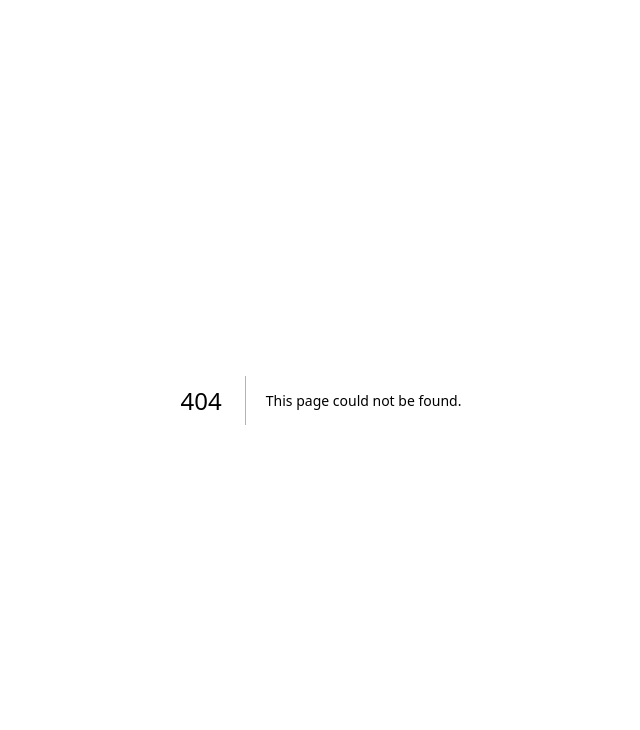
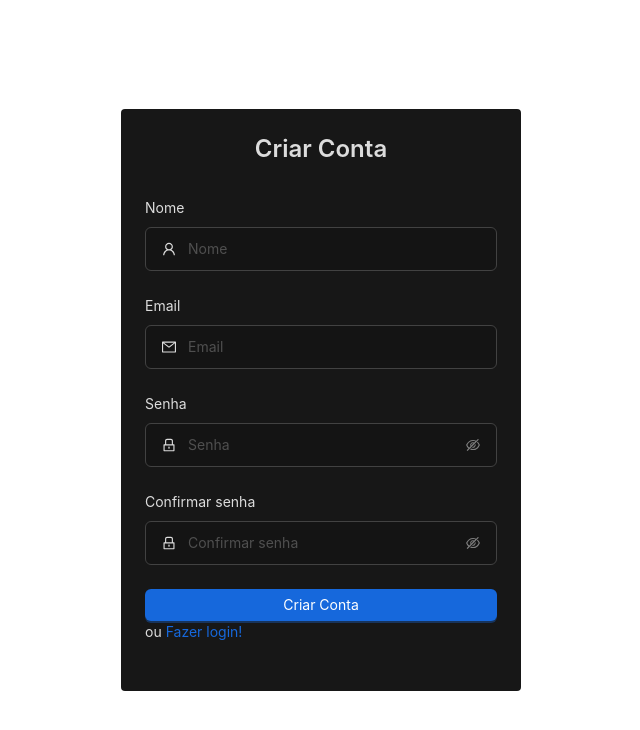
Before and after one commit to ViniciusCavalcanteSantos/vinmo, a Next.js app in the folder client/: page /criar-conta in a window 1280 px wide. Before the commit this address had no page. Shown: the top 730 px of the page, without its empty margins (319-959 px from the left). Built offline with nearby package versions, Linux system fonts and the light colour scheme; what @ant-design/nextjs-registry would draw is missing.

Commit message:
feat: adiciona página de login e cadastro

```diff
--- /dev/null
+++ b/client/app/(guest)/criar-conta/page.tsx
@@ -0,0 +1,85 @@
+"use client"
+
+import {Button, Form, Input, notification} from "antd";
+import {LockOutlined, MailOutlined, UserOutlined} from "@ant-design/icons";
+import Link from "next/link";
+import {register} from "@/app/lib/database/User";
+import {useLocalStorage} from "react-use";
+import {redirect} from "next/navigation";
+import {useEffect} from "react";
+
+export default function Page() {
+  const [api, contextHolder] = notification.useNotification();
+  const [token, setToken] = useLocalStorage("token")
+  const [_, setUser] = useLocalStorage("user")
+
+  useEffect(() => {
+    if(token) redirect("/home")
+  }, [token])
+
+  const handleFinish = async(values: any) => {
+    const res = await register(values.name, values.email, values.password, values.password_confirmation)
+    if("error" in res) {
+      api.info({
+        message: res.error,
+      });
+      return;
+    }
+
+    setToken(res.token)
+    setUser(res.user)
+    redirect("/home")
+  }
+
+  return (
+    <Form
+      initialValues={{ remember: true }}
+      style={{ maxWidth: 360 }}
+      onFinish={handleFinish}
+      requiredMark={false}
+    >
+      {contextHolder}
+      <h1 className="text-center mb-8 text-2xl font-semibold">Criar Conta</h1>
+
+      <Form.Item
+        layout="vertical"
+        label="Nome"
+        name="name"
+        rules={[{ required: true, max: 255 }]}
+      >
+        <Input prefix={<UserOutlined style={{ marginRight: 8 }} />} placeholder="Nome" style={{ padding: "10px 16px" }} />
+      </Form.Item>
+      <Form.Item
+        layout="vertical"
+        label="Email"
+        name="email"
+        rules={[{ required: true, max: 255 }]}
+      >
+        <Input prefix={<MailOutlined style={{ marginRight: 8 }} />} placeholder="Email" style={{ padding: "10px 16px" }} type="email" />
+      </Form.Item>
+      <Form.Item
+        layout="vertical"
+        label="Senha"
+        name="password"
+        rules={[{ required: true, max: 255  }]}
+      >
+        <Input.Password prefix={<LockOutlined style={{ marginRight: 8 }} />} placeholder="Senha" style={{ padding: "10px 16px" }} />
+      </Form.Item>
+      <Form.Item
+        layout="vertical"
+        label="Confirmar senha"
+        name="password_confirmation"
+        rules={[{ required: true, max: 255  }]}
+      >
+        <Input.Password prefix={<LockOutlined style={{ marginRight: 8 }} />} placeholder="Confirmar senha" style={{ padding: "10px 16px" }} />
+      </Form.Item>
+
+      <Form.Item>
+        <Button block type="primary" htmlType="submit">
+          Criar Conta
+        </Button>
+        ou <Link href="/criar-conta">Fazer login!</Link>
+      </Form.Item>
+    </Form>
+  );
+}
--- /dev/null
+++ b/client/app/(guest)/layout.tsx
@@ -0,0 +1,12 @@
+import {PropsWithChildren} from "react";
+
+export default function Layout({children}: PropsWithChildren) {
+
+  return (
+    <div className="h-full flex justify-center items-center">
+      <div className="w-100 bg-neutral-900 p-6 rounded-sm">
+        {children}
+      </div>
+    </div>
+  );
+}
--- /dev/null
+++ b/client/app/(guest)/page.tsx
@@ -0,0 +1,69 @@
+"use client"
+
+import {Button, Form, Input, notification} from "antd";
+import {LockOutlined, MailOutlined} from "@ant-design/icons";
+import Link from "next/link";
+import {login} from "@/app/lib/database/User";
+import {useLocalStorage} from "react-use";
+import {redirect} from "next/navigation";
+import {useEffect} from "react";
+
+export default function Page() {
+  const [api, contextHolder] = notification.useNotification();
+  const [token, setToken] = useLocalStorage("token")
+  const [_, setUser] = useLocalStorage("user")
+
+  useEffect(() => {
+    if(token) redirect("/home")
+  }, [token])
+
+  const handleFinish = async(values: any) => {
+    const res = await login(values.email, values.password)
+    if("error" in res) {
+      api.info({
+        message: res.error,
+      });
+      return;
+    }
+
+    setToken(res.token)
+    setUser(res.user)
+    redirect("/home")
+  }
+
+  return (
+    <Form
+      initialValues={{ remember: true }}
+      style={{ maxWidth: 360 }}
+      onFinish={handleFinish}
+      requiredMark={false}
+    >
+      {contextHolder}
+      <h1 className="text-center mb-8 text-2xl font-semibold">Entrar</h1>
+
+      <Form.Item
+        layout="vertical"
+        label="Email"
+        name="email"
+        rules={[{ required: true, max: 255 }]}
+      >
+        <Input prefix={<MailOutlined style={{ marginRight: 8 }} />} placeholder="Email" style={{ padding: "10px 16px" }} type="email" />
+      </Form.Item>
+      <Form.Item
+        layout="vertical"
+        label="Senha"
+        name="password"
+        rules={[{ required: true, min: 6, max: 255  }]}
+      >
+        <Input.Password prefix={<LockOutlined style={{ marginRight: 8 }} />} placeholder="Senha" style={{ padding: "10px 16px" }} />
+      </Form.Item>
+
+      <Form.Item>
+        <Button block type="primary" htmlType="submit" className="mb-2">
+          Entrar
+        </Button>
+        ou <Link href="/criar-conta">Crie uma conta!</Link>
+      </Form.Item>
+    </Form>
+  );
+}
--- /dev/null
+++ b/client/app/home/page.tsx
@@ -0,0 +1,7 @@
+
+export default function Home() {
+
+  return (
+    <>TESTE</>
+  );
+}
--- a/client/app/layout.tsx
+++ b/client/app/layout.tsx
@@ -24,9 +24,9 @@ export default function RootLayout({
   children: React.ReactNode;
 }>) {
   return (
-    <html lang="pt-BR">
+    <html lang="pt-BR" className="h-full">
       <body
-        className={`${geistSans.variable} ${geistMono.variable} antialiased`}
+        className={`${geistSans.variable} ${geistMono.variable} antialiased h-full`}
       >
         <Providers>
             {children}
--- a/client/app/page.tsx
+++ /dev/null
@@ -1,10 +0,0 @@
-import {Button} from "antd";
-
-export default function Home() {
-
-  return (
-      <>
-          <Button type="primary">Button</Button>
-      </>
-  );
-}
--- a/client/app/providers.tsx
+++ b/client/app/providers.tsx
@@ -1,11 +1,21 @@
+'use client'
+
 import {AntdRegistry} from "@ant-design/nextjs-registry";
 import {PropsWithChildren} from "react";
+import {ConfigProvider, theme} from "antd";
+import ptBR from 'antd/locale/pt_BR';
 
-export default function Providers({ children }: PropsWithChildren) {
-
-    return (
-        <AntdRegistry>
-            {children}
-        </AntdRegistry>
-    );
+export default function Providers({children}: PropsWithChildren) {
+  return (
+    <AntdRegistry>
+      <ConfigProvider
+        locale={ptBR}
+        theme={{
+          algorithm: theme.darkAlgorithm,
+        }}
+      >
+        {children}
+      </ConfigProvider>
+    </AntdRegistry>
+  );
 }
--- a/client/package.json
+++ b/client/package.json
@@ -17,7 +17,8 @@
     "antd": "^5.27.3",
     "next": "15.5.3",
     "react": "19.1.0",
-    "react-dom": "19.1.0"
+    "react-dom": "19.1.0",
+    "react-use": "^17.6.0"
   },
   "devDependencies": {
     "@tailwindcss/postcss": "^4",
```
Also changed, not shown: 1 other file (tests, documents, lock files or other folders).
